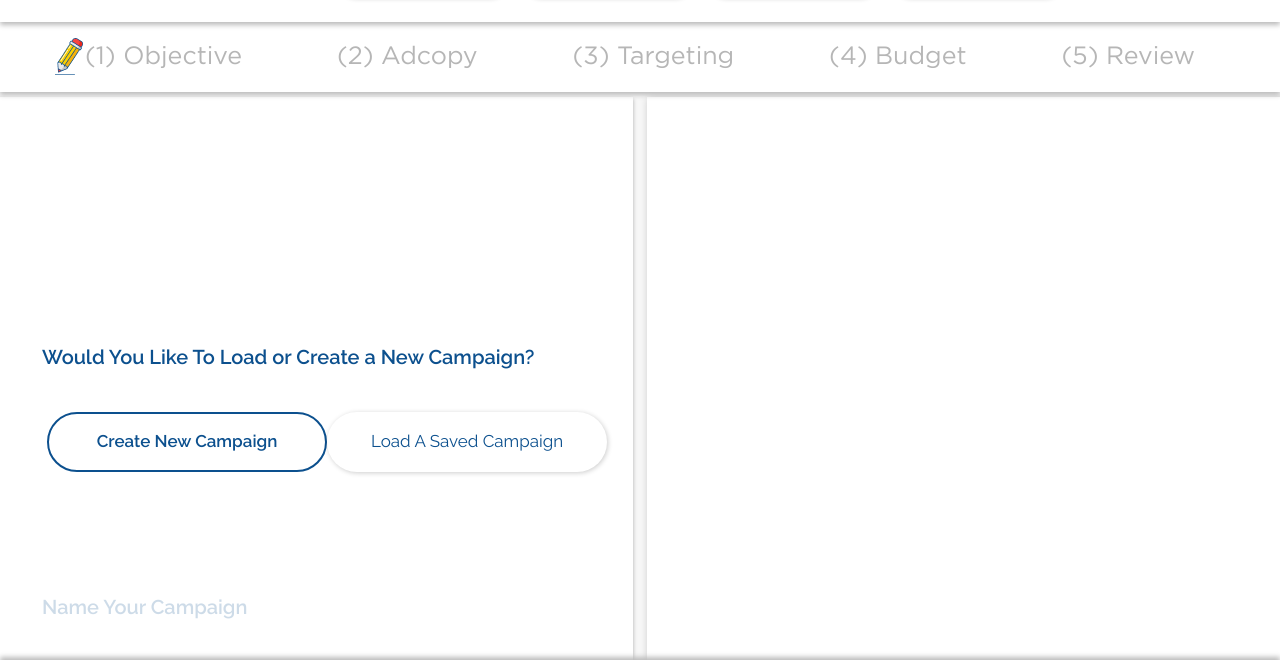
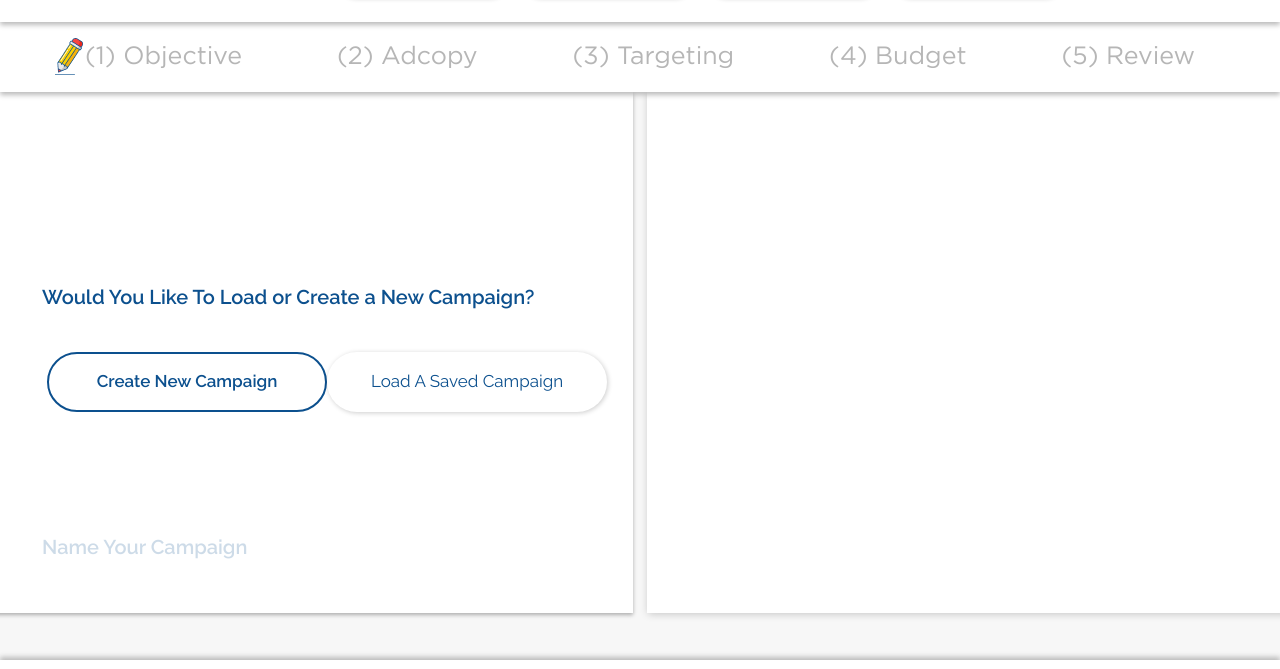
Before and after one commit to 10Volo/Samy-order-page, a website: page creation.html in a window 1280 px wide. Shown: the part 68-737 px from the top of the page. Drawn offline with nearby package versions, Linux system fonts and the light colour scheme.

Commit message:
test#982u3723

```diff
--- a/app/scss/creation.scss
+++ b/app/scss/creation.scss
@@ -315,7 +315,7 @@ section.steps {
 
 section.content-wrapper {
   position: relative;
-  top: 160px;
+  top: 100px;
   margin-top: 5px;
   margin-bottom: 70px;
   .content-left-wrapper {
```
Also changed, not shown: app/css/creation.css.
